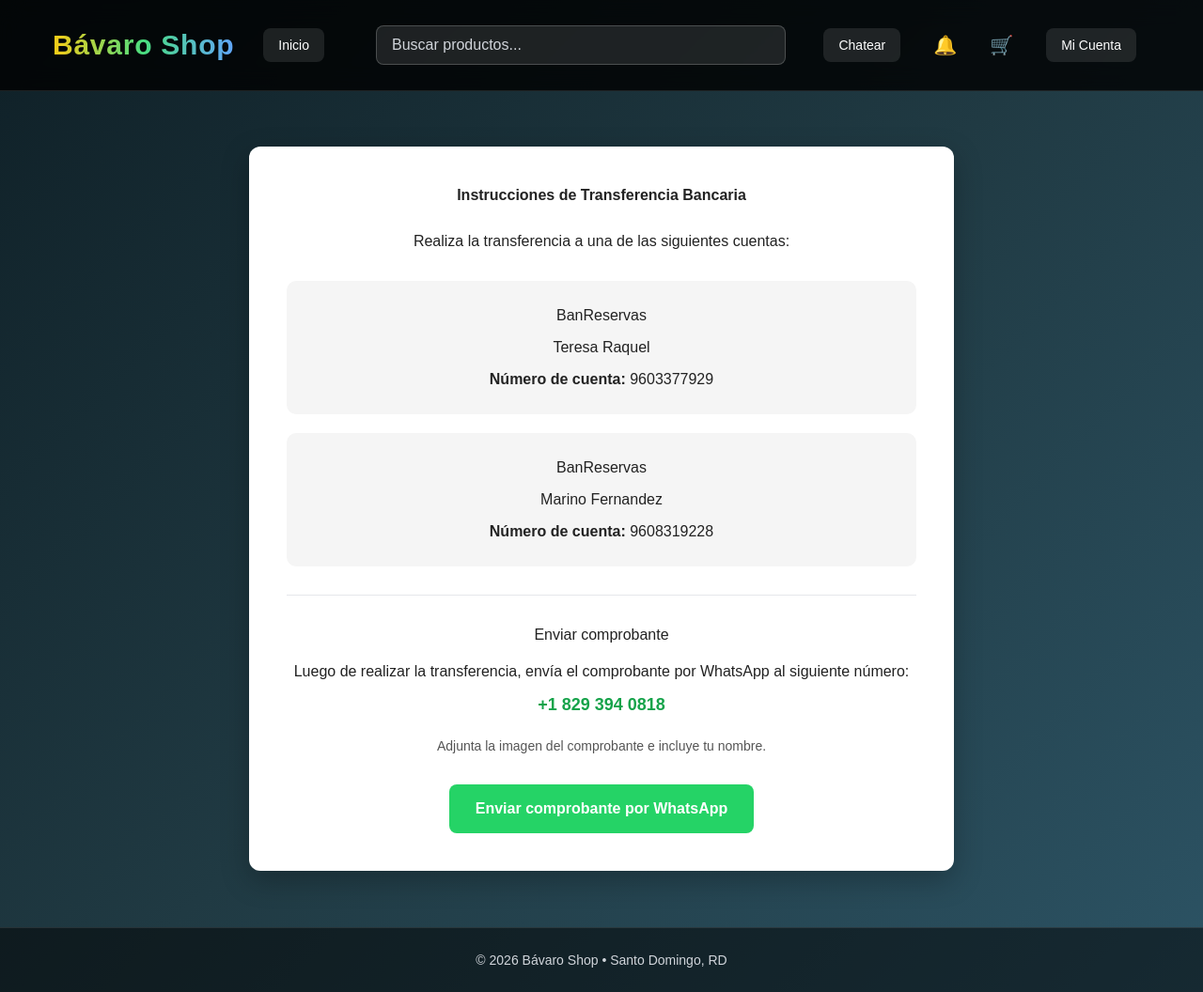
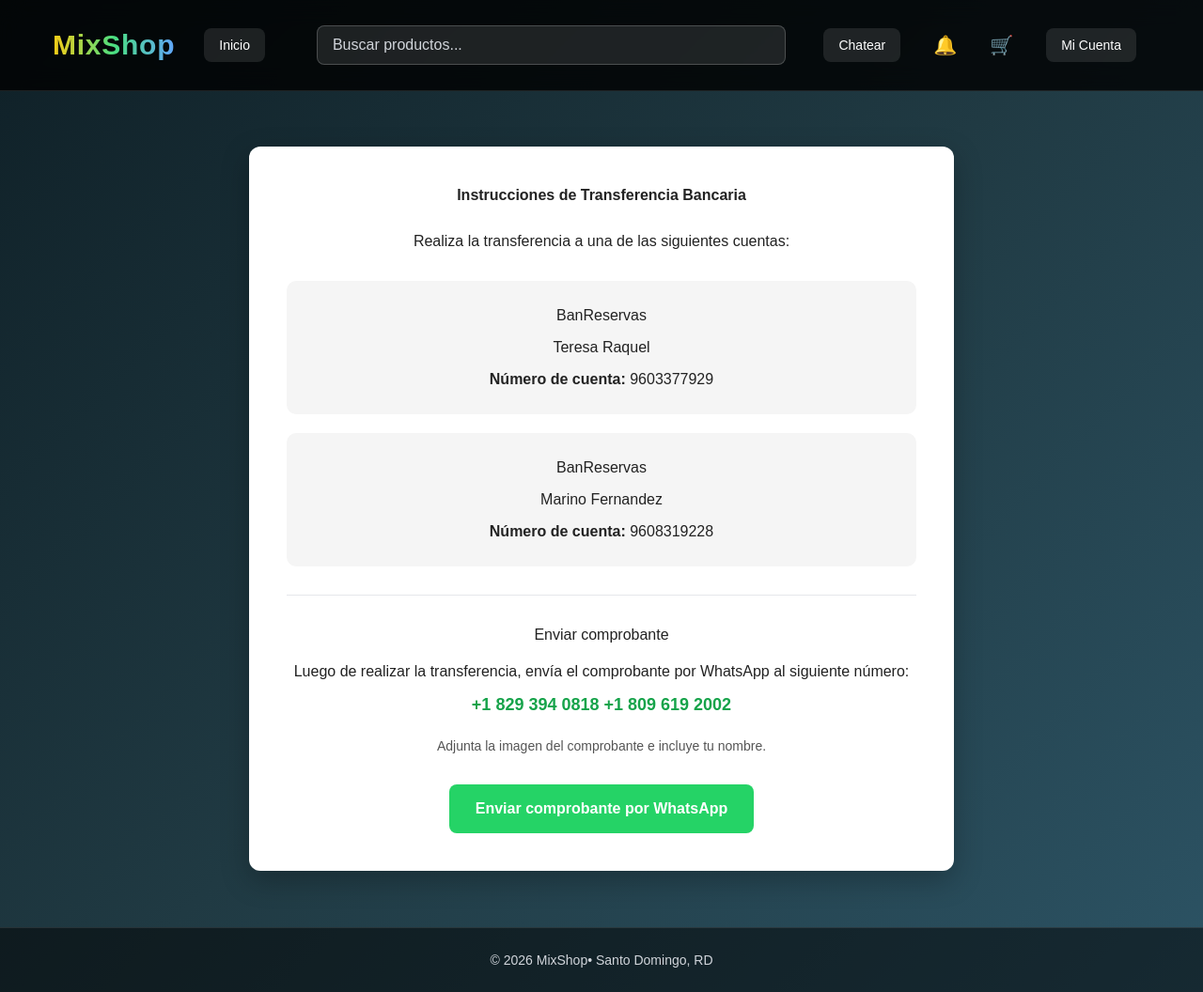
Before and after one commit to cerebritoone1-coder/bavaroshop, a Django app: template templates/store/datos_transferencia.html in a window 1280 px wide. Shown: the whole page at 94% size. Run offline with Django 5.2, Linux system fonts and the light colour scheme; the template is opened without the code that fills it, so the values that code supplies are empty; some libraries are stand-ins or nearby versions.

Commit message:
Rename store to MixShop

```diff
--- a/apps/store/views.py
+++ b/apps/store/views.py
@@ -4,7 +4,6 @@ from django.contrib.auth.forms import AuthenticationForm, UserCreationForm
 from django.views.generic.edit import CreateView
 from django.urls import reverse_lazy
 from django.contrib.auth import login, logout
-from django.contrib.auth.decorators import login_required
 from .forms import CustomUserCreationForm
 from .models import Notification
 from django.shortcuts import get_object_or_404
@@ -159,7 +158,7 @@ class CustomLoginView(LoginView):
         # Crear notificación de bienvenida
         Notification.objects.create(
             user=self.request.user,
-            message="Bienvenido nuevamente a Bávaro Shop 🎉"
+            message="Bienvenido nuevamente a MixShop 🎉"
         )
 
         return response
--- a/templates/base.html
+++ b/templates/base.html
@@ -4,7 +4,7 @@
 <head>
     <meta charset="UTF-8">
     <meta name="viewport" content="width=device-width, initial-scale=1.0">
-    <title>{% block title %}Bávaro Shop{% endblock %}</title>
+    <title>{% block title %}MixShop{% endblock %}</title>
 
     <script src="https://cdn.tailwindcss.com"></script>
 
@@ -77,7 +77,7 @@
 
 
     <footer class="bg-black/50 py-6 text-center text-sm text-gray-300 border-t border-white/10">
-        <p>© {% now "Y" %} Bávaro Shop • Santo Domingo, RD</p>
+        <p>© {% now "Y" %} MixShop• Santo Domingo, RD</p>
     </footer>
 
     <!-- Tawk.to Chat -->
--- a/templates/base_auth.html
+++ b/templates/base_auth.html
@@ -4,7 +4,7 @@
 <head>
     <meta charset="UTF-8">
     <meta name="viewport" content="width=device-width, initial-scale=1.0">
-    <title>{% block title %}Bávaro Shop{% endblock %}</title>
+    <title>{% block title %}MixShop{% endblock %}</title>
 
     <script src="https://cdn.tailwindcss.com"></script>
     <link href="https://fonts.googleapis.com/css2?family=Inter:wght@400;500;600;700&display=swap" rel="stylesheet">
--- a/templates/partials/header.html
+++ b/templates/partials/header.html
@@ -10,7 +10,7 @@
          class="text-2xl md:text-3xl font-extrabold bg-gradient-to-r
                 from-yellow-400 via-green-400 to-blue-400
                 bg-clip-text text-transparent tracking-wide">
-        Bávaro Shop
+       MixShop
       </a>
 
       <!-- Inicio solo escritorio -->
--- a/templates/store/datos_transferencia.html
+++ b/templates/store/datos_transferencia.html
@@ -56,6 +56,7 @@
 
         <p style="font-size:18px; font-weight:600; color:#16a34a; margin-bottom:20px;">
              +1 829 394 0818
+             +1 809 619 2002
         </p>
 
         <p style="color:#555; font-size:14px;">
@@ -63,7 +64,7 @@
         </p>
 
         <div style="margin-top:30px;">
-            <a href="https://wa.me/18293940818?text=Hola,%20ya%20realic%C3%A9%20la%20transferencia%20de%20mi%20pedido%20y%20te%20env%C3%ADo%20el%20comprobante%20de%20pago."
+            <a href="https://wa.me/18096192002?text=Hola,%20ya%20realic%C3%A9%20la%20transferencia%20de%20mi%20pedido%20y%20te%20env%C3%ADo%20el%20comprobante%20de%20pago."
                target="_blank"
                style="
                     padding:14px 28px;
--- a/templates/store/home.html
+++ b/templates/store/home.html
@@ -11,7 +11,7 @@
     <h1 class="text-6xl md:text-7xl font-extrabold mb-6
                bg-gradient-to-r from-yellow-400 via-orange-500 to-pink-500
                bg-clip-text text-transparent drop-shadow-lg">
-        Bávaro Shop
+      MixShop
     </h1>
 
     <!-- MENSAJE PRINCIPAL -->
--- a/templates/store/login.html
+++ b/templates/store/login.html
@@ -3,7 +3,7 @@
 <head>
   <meta charset="UTF-8" />
   <meta name="viewport" content="width=device-width, initial-scale=1.0"/>
-  <title>Login - Bávaro Shop</title>
+  <title>Login -MixShop</title>
   <script src="https://cdn.tailwindcss.com"></script>
 </head>
 
@@ -13,7 +13,7 @@
 
     <!-- Título -->
     <div class="text-center mb-8">
-      <h1 class="text-3xl font-bold text-gray-900">Bávaro Shop</h1>
+      <h1 class="text-3xl font-bold text-gray-900">MixShop</h1>
       <p class="mt-2 text-gray-600">Acceso administrativo</p>
     </div>
 
--- a/templates/store/password_reset_email.html
+++ b/templates/store/password_reset_email.html
@@ -1,6 +1,6 @@
 Hola,
 
-Recibimos una solicitud para restablecer tu contraseña en Bávaro Shop.
+Recibimos una solicitud para restablecer tu contraseña en MixShop.
 
 Haz clic en el siguiente enlace para crear una nueva contraseña:
 
```
